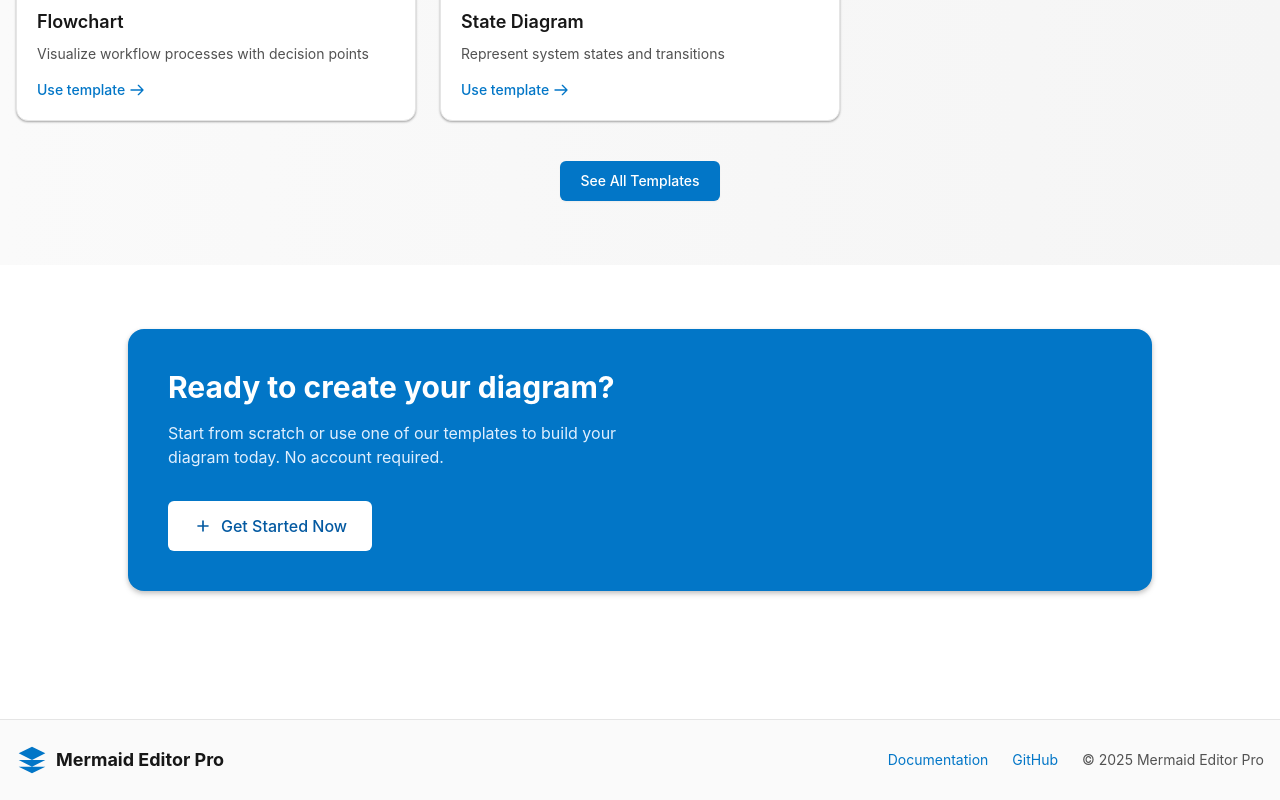
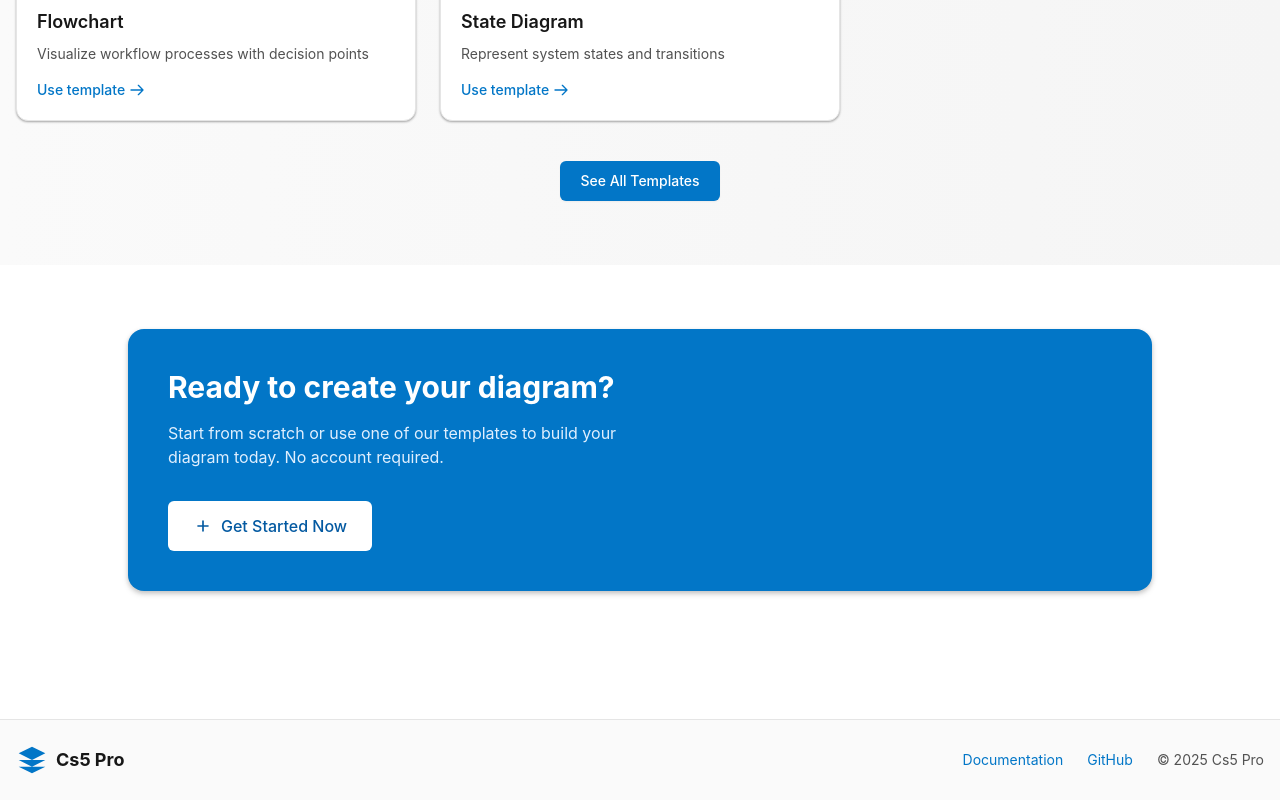
Before and after one commit to jk08y/mermaid-editor, a React (Vite) app: page / in a window 1280 px wide. Shown: the part 1848-2648 px from the top of the page. Built offline with nearby package versions, Linux system fonts and the light colour scheme.

Commit message:
Update App.tsx

```diff
--- a/src/App.tsx
+++ b/src/App.tsx
@@ -123,7 +123,7 @@ const Footer: React.FC = () => {
               <path d="M12 2L2 7l10 5 10-5-10-5zM2 17l10 5 10-5M2 12l10 5 10-5"></path>
             </svg>
             <span className="text-lg font-bold text-neutral-900 dark:text-white">
-              Mermaid Editor Pro
+              Cs5 Pro
             </span>
           </div>
           <div className="flex flex-wrap justify-center gap-x-6 gap-y-2 text-sm text-neutral-600 dark:text-neutral-400">
@@ -133,7 +133,7 @@ const Footer: React.FC = () => {
             <a href="https://github.com/jk08y/mermaid-editor" target="_blank" rel="noopener noreferrer" className="hover:text-primary-600 dark:hover:text-primary-400">
               GitHub
             </a>
-            <span>© {new Date().getFullYear()} Mermaid Editor Pro</span>
+            <span>© {new Date().getFullYear()} Cs5 Pro</span>
           </div>
         </div>
       </div>
```
